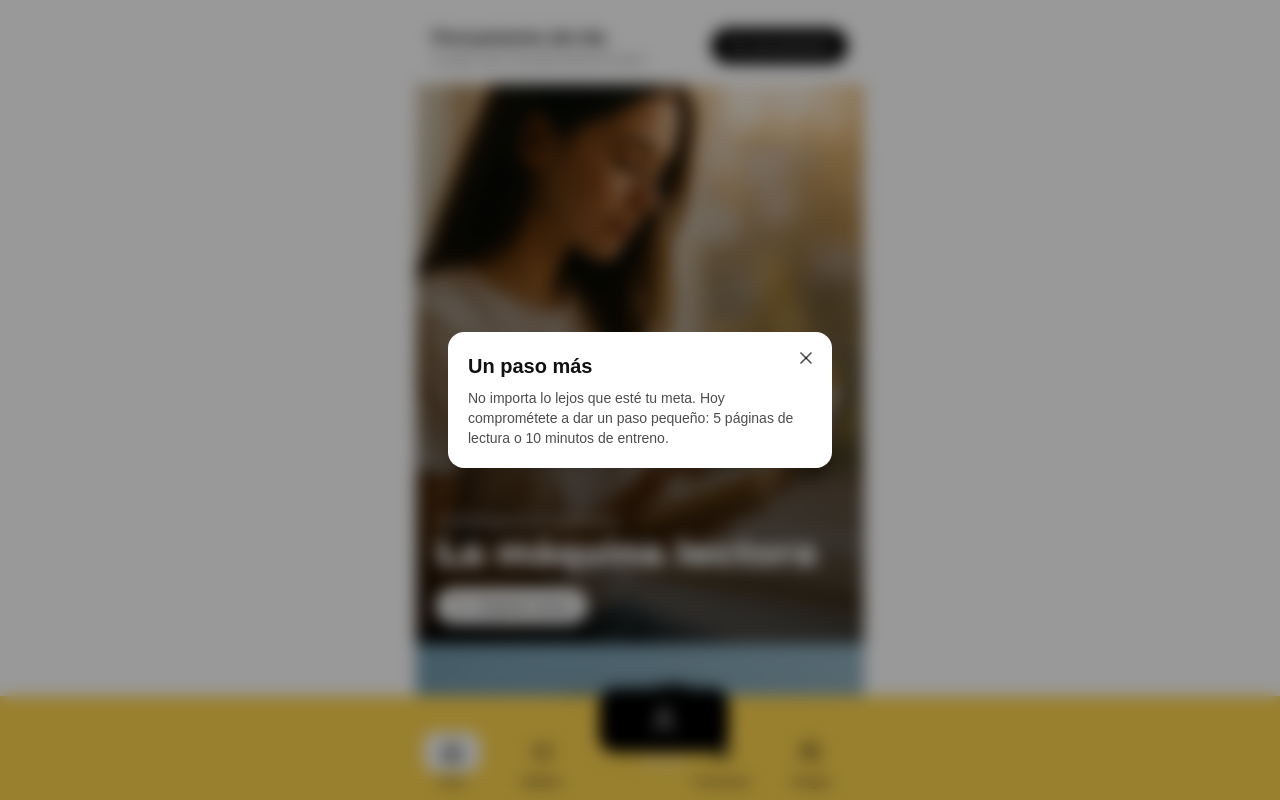
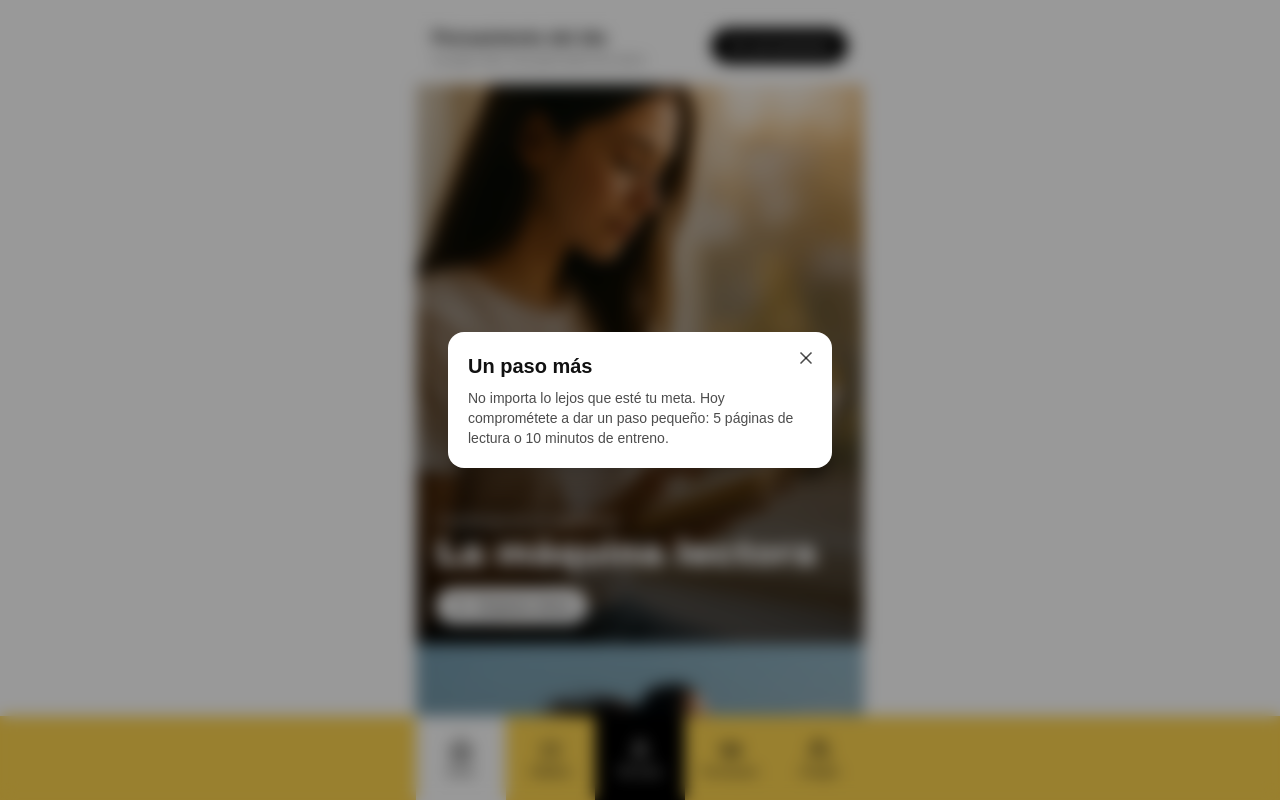
Before and after one commit to samcastella/akira, a Next.js app: page / in a window 1280 px wide. Shown: the top 800 px of the page. Built offline with nearby package versions, Linux system fonts and the light colour scheme.

Commit message:
nav: pestañas con fondo por estado; Mi zona negro→blanco; barra 84px

```diff
--- a/src/app/page.tsx
+++ b/src/app/page.tsx
@@ -19,7 +19,7 @@ const archivoBlack = Archivo_Black({
 const COLORS = {
   bg: '#ffffff',
   text: '#111111',
-  accent: '#FFD54F', // barra inferior
+  accent: '#FFD54F', // amarillo barra
   black: '#000000',
 };
 
@@ -56,19 +56,20 @@ const FEATURED_HABITS: HabitCardData[] = [
 ];
 
 /* ===== Layout helpers ===== */
+const NAV_HEIGHT = 84; // px (≈ +30 %)
+
 function SafeContainer({ children }: { children: React.ReactNode }) {
   return (
     <div
       className="mx-auto w-full max-w-md px-4"
-      // + altura (≈30% más) porque “Mi zona” sobresale y la barra es más alta
-      style={{ paddingBottom: 'calc(120px + env(safe-area-inset-bottom, 0px))' }}
+      style={{ paddingBottom: `calc(${NAV_HEIGHT}px + env(safe-area-inset-bottom, 0px))` }}
     >
       {children}
     </div>
   );
 }
 
-/* ===== Bottom Nav (custom) ===== */
+/* ===== Bottom Nav ===== */
 function BottomNav({
   active,
   onChange,
@@ -77,81 +78,49 @@ function BottomNav({
   onChange: (k: TabKey) => void;
 }) {
   const items: { key: TabKey; label: string; icon: React.ElementType }[] = [
-    { key: 'inicio', label: 'Inicio', icon: Home },
-    { key: 'habitos', label: 'Hábitos', icon: ListChecks },
-    { key: 'mizona', label: 'Mi zona', icon: User },
-    { key: 'formacion', label: 'Formación', icon: GraduationCap },
-    { key: 'amigos', label: 'Amigos', icon: Users },
+    { key: 'inicio',    label: 'Inicio',     icon: Home },
+    { key: 'habitos',   label: 'Hábitos',    icon: ListChecks },
+    { key: 'mizona',    label: 'Mi zona',    icon: User },             // especial
+    { key: 'formacion', label: 'Formación',  icon: GraduationCap },
+    { key: 'amigos',    label: 'Amigos',     icon: Users },
   ];
 
   return (
     <div
       className="fixed inset-x-0 bottom-0 z-30"
       style={{
+        height: `calc(${NAV_HEIGHT}px + env(safe-area-inset-bottom, 0px))`,
         background: COLORS.accent,
         paddingBottom: 'env(safe-area-inset-bottom, 0px)',
       }}
     >
-      <div className="relative mx-auto grid max-w-md grid-cols-5 items-end py-3">
+      <div className="mx-auto grid h-full max-w-md grid-cols-5">
         {items.map(({ key, label, icon: Icon }) => {
           const isActive = key === active;
-          const isMiZona = key === 'mizona';
 
-          if (isMiZona) {
-            // Botón central grande “flotando”
-            const bg = isActive ? COLORS.accent : COLORS.black;
-            const fg = isActive ? COLORS.text : '#fff';
-            return (
-              <div key={key} className="col-span-1 -translate-y-5">
-                <button
-                  onClick={() => onChange(key)}
-                  className="mx-auto flex flex-col items-center"
-                  style={{ paddingInline: 4 }}
-                  aria-label={label}
-                >
-                  <div
-                    className="flex items-center justify-center rounded-2xl shadow-lg"
-                    style={{
-                      height: 64,
-                      width: 130,
-                      background: bg,
-                      color: fg,
-                    }}
-                  >
-                    <Icon className="h-7 w-7" />
-                  </div>
-                  <span className="mt-1 text-[12px] leading-none" style={{ color: fg }}>
-                    {label}
-                  </span>
-                </button>
-              </div>
-            );
+          // Fondo y color por pestaña
+          let bg = COLORS.accent;
+          let fg = COLORS.text;
+
+          if (key === 'mizona') {
+            bg = isActive ? '#ffffff' : COLORS.black;
+            fg = isActive ? COLORS.text : '#ffffff';
+          } else {
+            bg = isActive ? '#ffffff' : COLORS.accent;
+            fg = COLORS.text;
           }
 
-          // Resto de elementos (pill blanca al estar activos)
           return (
-            <div key={key} className="col-span-1">
-              <button
-                onClick={() => onChange(key)}
-                className="flex flex-col items-center justify-center"
-                style={{ paddingInline: 8 }}
-                aria-label={label}
-              >
-                <div
-                  className="flex items-center justify-center rounded-xl px-4 transition"
-                  style={{
-                    height: 40,                 // + altura
-                    background: isActive ? '#ffffff' : 'transparent',
-                    color: COLORS.text,
-                  }}
-                >
-                  <Icon className="h-6 w-6" />
-                </div>
-                <span className="mt-1 text-[12px] leading-none" style={{ color: COLORS.text }}>
-                  {label}
-                </span>
-              </button>
-            </div>
+            <button
+              key={key}
+              onClick={() => onChange(key)}
+              className="flex h-full flex-col items-center justify-center transition-colors"
+              style={{ background: bg, color: fg }}
+              aria-label={label}
+            >
+              <Icon className="h-6 w-6" />
+              <span className="mt-1 text-[12px] leading-none">{label}</span>
+            </button>
           );
         })}
       </div>
```
